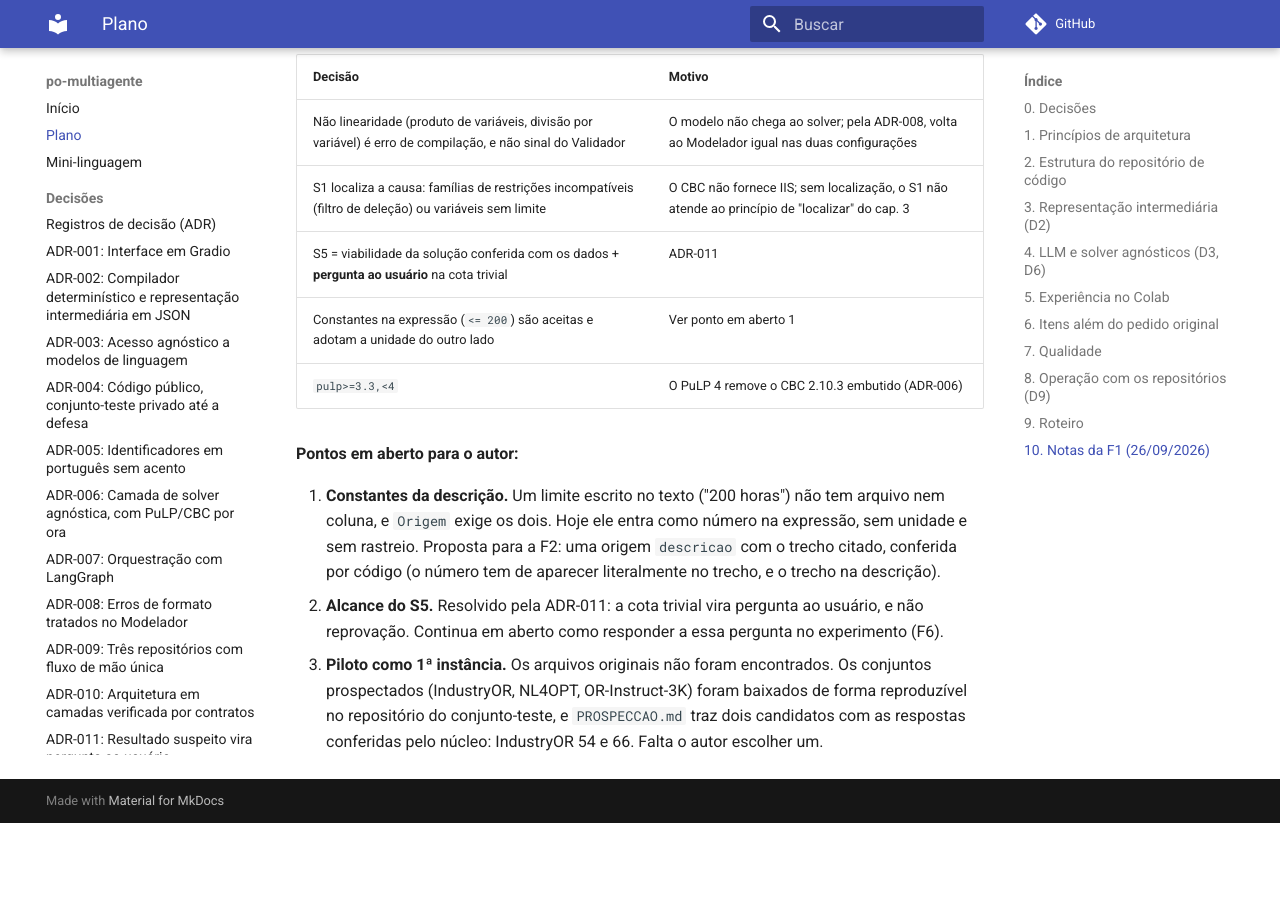
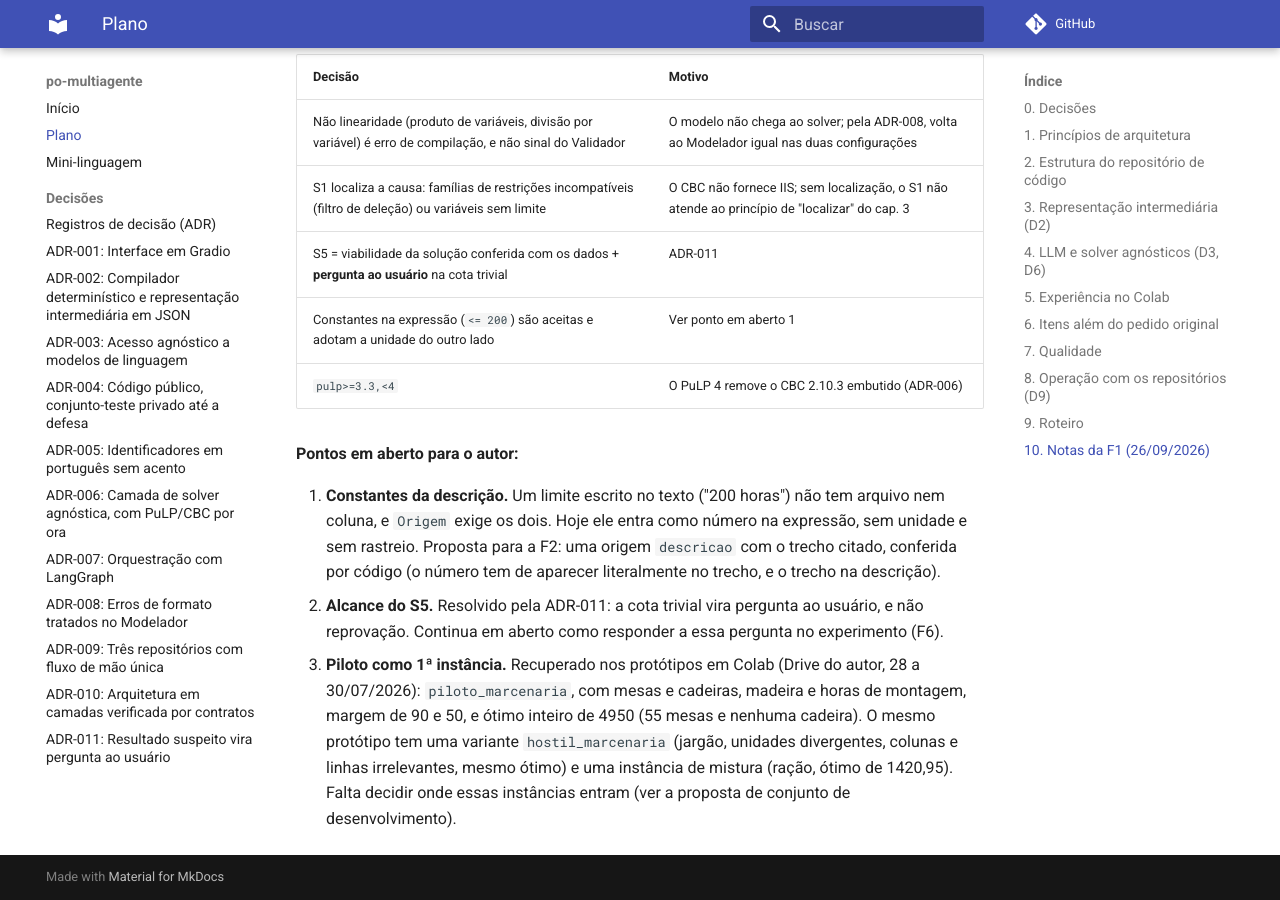
Before and after one commit to ThiagoBibiano/po-multiagente, an MkDocs documentation site: the page built from docs/plano.md, in a window 1280 px wide and 900 px high, scrolled down 7548 px. Built offline with MkDocs 1.6.1 and Material for MkDocs 9.7.7, drawn with Linux system fonts in a browser that asks for light colours; comment, search, counter and statistics services are not loaded; before the commit the page ends 8371 px from its top, so only the background shows below that.

Commit message:
docs: piloto recuperado nos protótipos em Colab
Co-Authored-By: Claude Opus 5.5 <noreply@anthropic.com>

```diff
--- a/docs/plano.md
+++ b/docs/plano.md
@@ -201,4 +201,4 @@ O repositório do TG é **público**. Por isso o conjunto-teste não pode ficar
 
 1. **Constantes da descrição.** Um limite escrito no texto ("200 horas") não tem arquivo nem coluna, e `Origem` exige os dois. Hoje ele entra como número na expressão, sem unidade e sem rastreio. Proposta para a F2: uma origem `descricao` com o trecho citado, conferida por código (o número tem de aparecer literalmente no trecho, e o trecho na descrição).
 2. **Alcance do S5.** Resolvido pela ADR-011: a cota trivial vira pergunta ao usuário, e não reprovação. Continua em aberto como responder a essa pergunta no experimento (F6).
-3. **Piloto como 1ª instância.** Os arquivos originais não foram encontrados. Os conjuntos prospectados (IndustryOR, NL4OPT, OR-Instruct-3K) foram baixados de forma reproduzível no repositório do conjunto-teste, e `PROSPECCAO.md` traz dois candidatos com as respostas conferidas pelo núcleo: IndustryOR 54 e 66. Falta o autor escolher um.
+3. **Piloto como 1ª instância.** Recuperado nos protótipos em Colab (Drive do autor, 28 a 30/07/2026): `piloto_marcenaria`, com mesas e cadeiras, madeira e horas de montagem, margem de 90 e 50, e ótimo inteiro de 4950 (55 mesas e nenhuma cadeira). O mesmo protótipo tem uma variante `hostil_marcenaria` (jargão, unidades divergentes, colunas e linhas irrelevantes, mesmo ótimo) e uma instância de mistura (ração, ótimo de 1420,95). Falta decidir onde essas instâncias entram (ver a proposta de conjunto de desenvolvimento).
```
